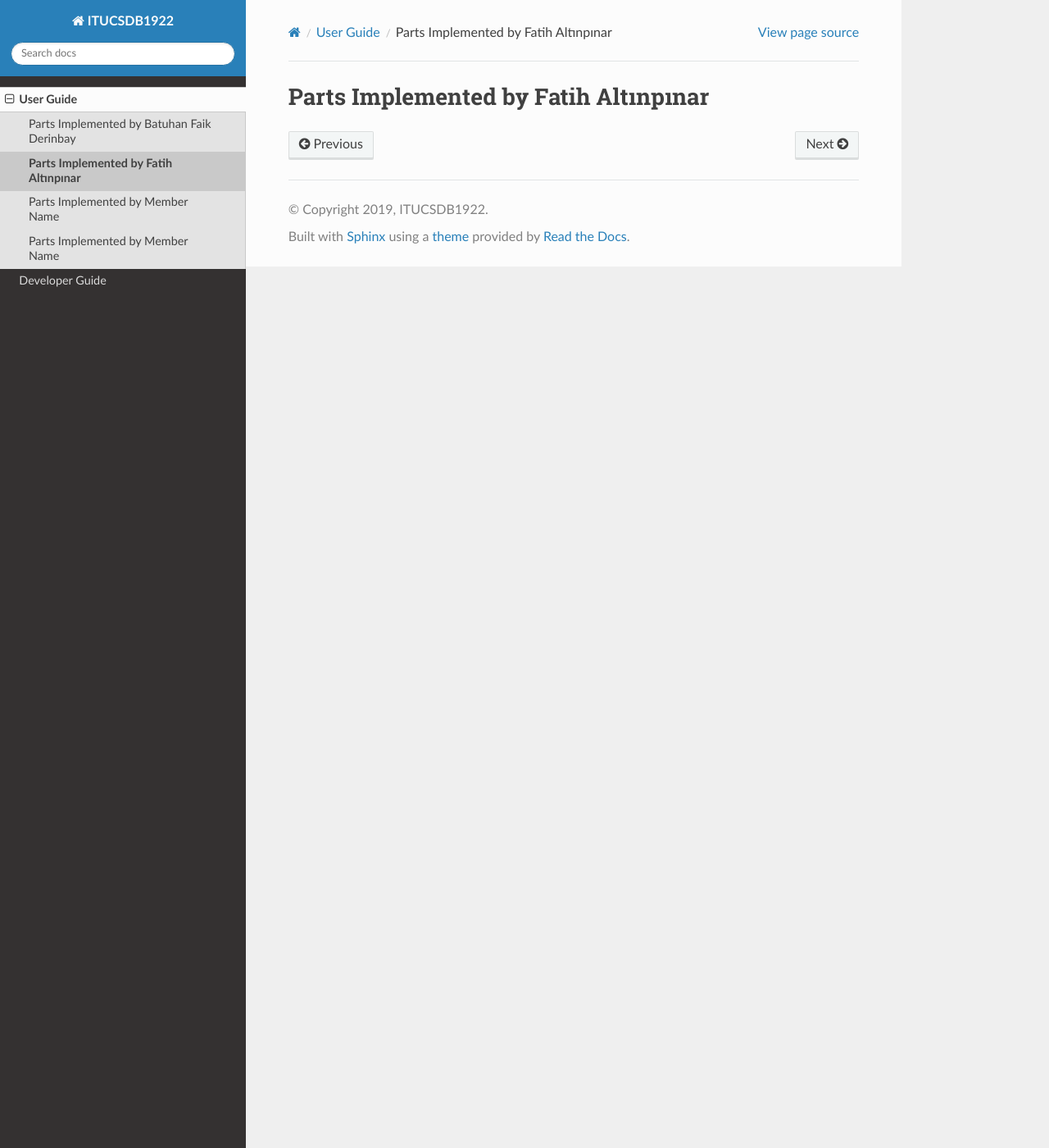
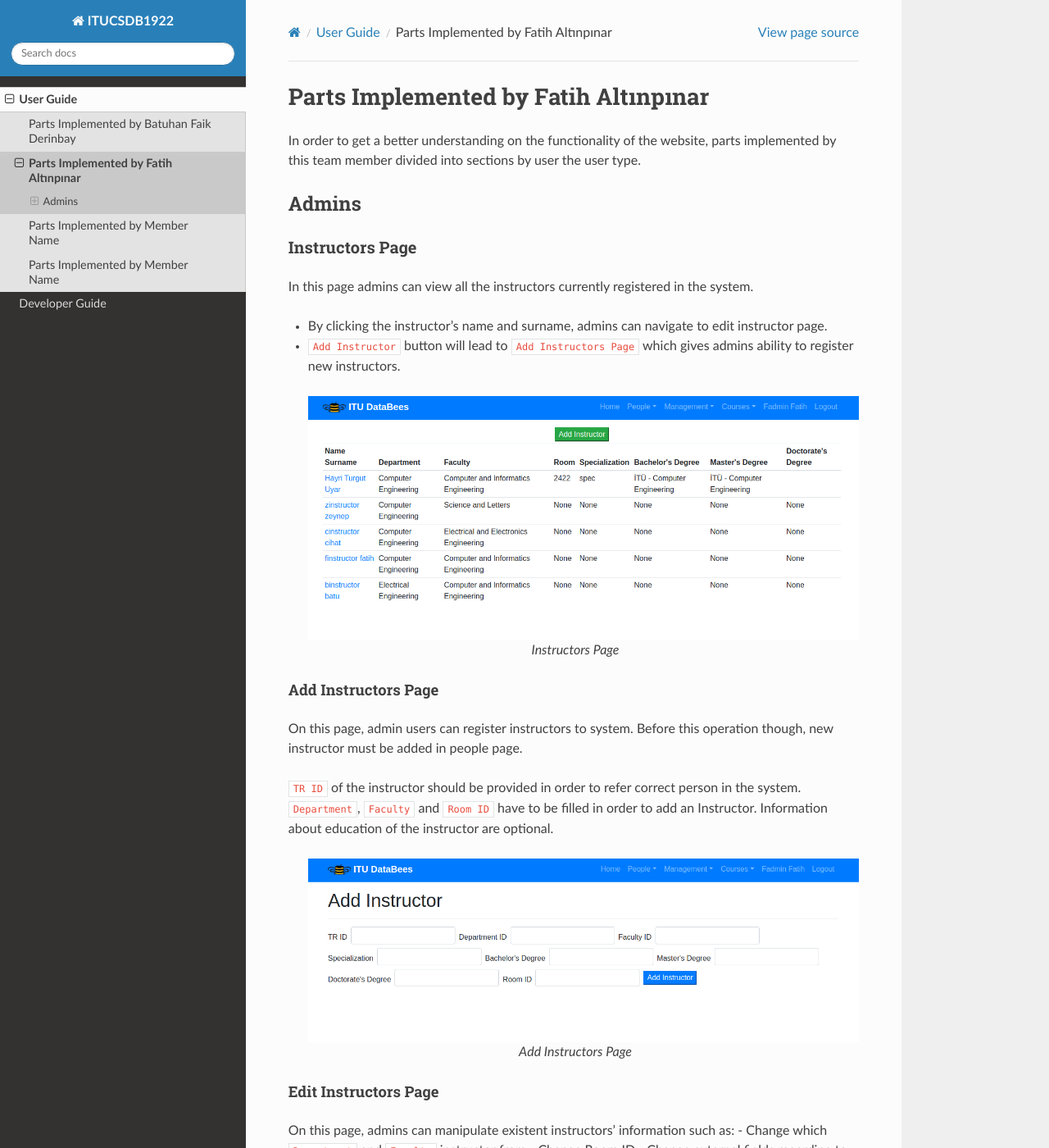
Before and after one commit to batuhanfaik/itu-cmpe, a Sphinx documentation site: the page built from docs/source/user/fatih.rst, in a window 1280 px wide and 1400 px high. Shown: the whole window at 82% size. Built offline with Sphinx 7.4.7 and the Read the Docs theme 2.0.0, drawn with Linux system fonts in a browser that asks for light colours; some of the changed text lies outside the part shown.

Commit message:
Add documentation users:admins:instructors_page

```diff
--- a/docs/source/user/fatih.rst
+++ b/docs/source/user/fatih.rst
@@ -1,2 +1,53 @@
 Parts Implemented by Fatih Altınpınar
 =====================================
+
+In order to get a better understanding on the functionality of the website, parts implemented by this team member divided into sections by user the user type.
+
+Admins
+------
+
+Instructors Page
+****************
+
+In this page admins can view all the instructors currently registered in the system.
+
+- By clicking the instructor's name and surname, admins can navigate to edit instructor page.
+- ``Add Instructor`` button will lead to ``Add Instructors Page`` which gives admins ability to register new instructors.
+
+ .. figure:: ../../images/altinpinar/instructor_list.png
+    :alt: Instructor Page
+    :align: center
+
+    Instructors Page
+
+
+
+Add Instructors Page
+++++++++++++++++++++
+On this page, admin users can register instructors to system. Before this operation
+though, new instructor must be added in people page.
+
+``TR ID`` of the instructor should be provided in order to refer correct person in the
+system. ``Department``, ``Faculty`` and ``Room ID`` have to be filled in order to add an Instructor.
+Information about education of the instructor are optional.
+
+ .. figure:: ../../images/altinpinar/add_instructor.png
+    :alt: Add Instructor Page
+    :align: center
+
+    Add Instructors Page
+
+Edit Instructors Page
++++++++++++++++++++++
+On this page, admins can manipulate existent instructors' information such as:
+- Change which ``Department`` and ``Faculty`` instructor from
+- Change Room ID
+- Change external fields regarding to the instructor's education.
+
+Also on this page instructors can be deleted by clicking ``Delete Instructor`` button.
+
+ .. figure:: ../../images/altinpinar/edit_instructor.png
+    :alt: Edit Instructor Page
+    :align: center
+
+    Edit Instructor Page
```
